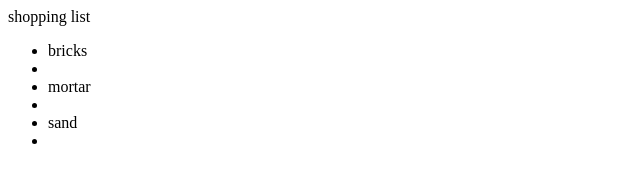
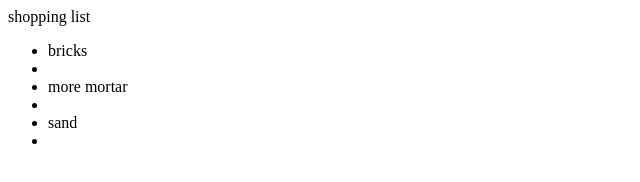
Before and after one commit to merym/testGitHub, a plain HTML site: page index.html in a window 1280 px wide. Shown: the full height of the page, 0-640 px from the left. Drawn offline with Linux system fonts and the light colour scheme.

Commit message:
more mortar

```diff
--- a/index.html
+++ b/index.html
@@ -5,7 +5,7 @@
 <hi>shopping list</h1>
 <ul>
 	<li>bricks<li>
-	<li>mortar<li>
+	<li>more mortar<li>
 	<li>sand<li>
 </ul>
 <html>
```
